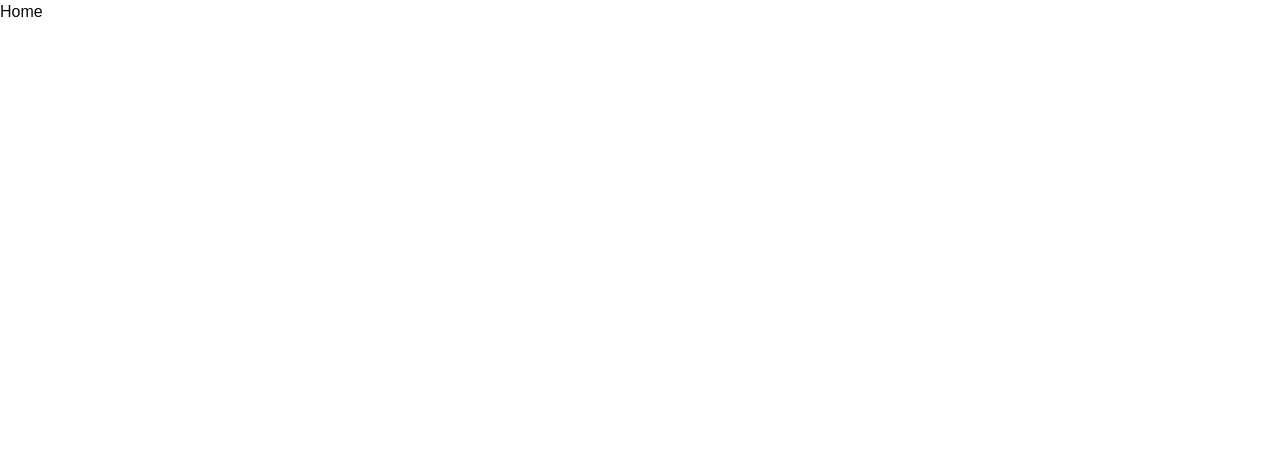
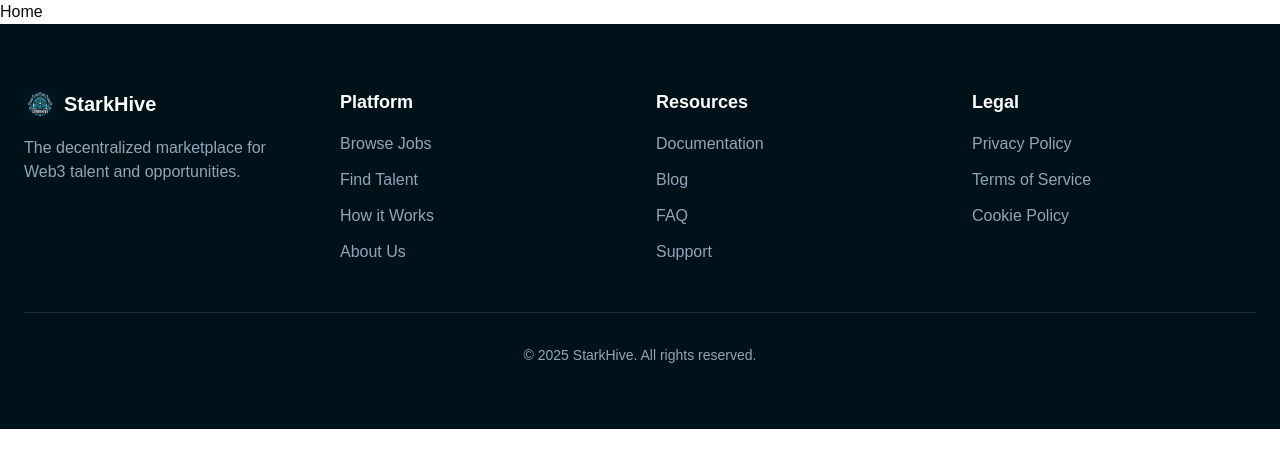
Before and after one commit to StarkHive/starkhive-web, a Next.js app: page / in a window 1280 px wide. Shown: the top 468 px of the page. Built offline with nearby package versions, Linux system fonts and the light colour scheme.

Commit message:
feat: add footer component and integrate it into the layout

```diff
--- a/app/layout.tsx
+++ b/app/layout.tsx
@@ -1,6 +1,7 @@
 import type { Metadata } from "next";
 import { Inter } from "next/font/google";
 import "./globals.css";
+import Footer from "@/components/ui/footer";
 
 const inter = Inter({
   variable: "--font-inter",
@@ -19,7 +20,10 @@ export default function RootLayout({
 }>) {
   return (
     <html lang="en">
-      <body className={`${inter.variable} antialiased`}>{children}</body>
+      <body className={`${inter.variable} antialiased`}>{children}
+
+        <Footer/>
+      </body>
     </html>
   );
 }
--- /dev/null
+++ b/components/ui/footer.tsx
@@ -0,0 +1,77 @@
+import React from 'react';
+import Link from 'next/link';
+import Image from 'next/image';
+
+const FooterLink = ({ href, children }: { href: string; children: React.ReactNode }) => (
+  <li>
+    <Link
+      href={href}
+      className="text-[#94A3B8] hover:text-white transition-colors focus:outline-none focus:ring-2 focus:ring-blue-400 focus:ring-offset-2 focus:ring-offset-[#001219] rounded"
+    >
+      {children}
+    </Link>
+  </li>
+);
+
+const Footer = () => {
+  const currentYear = new Date().getFullYear();
+
+  return (
+    <footer className="bg-[#001219] py-8 md:py-16" role="contentinfo">
+      <div className="max-w-7xl mx-auto px-4 md:px-6">
+        <div className="grid grid-cols-1 md:grid-cols-4 gap-8 mb-8 md:mb-12">
+          <div>
+            <Link
+              href="/"
+              className="inline-flex items-center gap-2 mb-4 focus:outline-none focus:ring-2 focus:ring-blue-400 focus:ring-offset-2 focus:ring-offset-[#001219] rounded"
+              aria-label="StarkHive Home"
+            >
+              <Image src="/assets/images/logo.jpeg" alt="logo" height={120} width={120} className="h-8 w-8" />
+              <span className="text-white text-xl font-semibold">StarkHive</span>
+            </Link>
+            <p className="text-[#94A3B8] text-base">
+              The decentralized marketplace for Web3 talent and opportunities.
+            </p>
+          </div>
+
+          <nav aria-labelledby="platform-navigation">
+            <h2 id="platform-navigation" className="text-white text-lg font-semibold mb-4">Platform</h2>
+            <ul className="space-y-3">
+              <FooterLink href="/jobs">Browse Jobs</FooterLink>
+              <FooterLink href="/talent">Find Talent</FooterLink>
+              <FooterLink href="/how-it-works">How it Works</FooterLink>
+              <FooterLink href="/about">About Us</FooterLink>
+            </ul>
+          </nav>
+
+          <nav aria-labelledby="resources-navigation">
+            <h2 id="resources-navigation" className="text-white text-lg font-semibold mb-4">Resources</h2>
+            <ul className="space-y-3">
+              <FooterLink href="/documentation">Documentation</FooterLink>
+              <FooterLink href="/blog">Blog</FooterLink>
+              <FooterLink href="/faq">FAQ</FooterLink>
+              <FooterLink href="/support">Support</FooterLink>
+            </ul>
+          </nav>
+
+          <nav aria-labelledby="legal-navigation">
+            <h2 id="legal-navigation" className="text-white text-lg font-semibold mb-4">Legal</h2>
+            <ul className="space-y-3">
+              <FooterLink href="/privacy">Privacy Policy</FooterLink>
+              <FooterLink href="/terms">Terms of Service</FooterLink>
+              <FooterLink href="/cookies">Cookie Policy</FooterLink>
+            </ul>
+          </nav>
+        </div>
+
+        <div className="border-t border-[#1E293B] pt-6 md:pt-8">
+          <p className="text-[#94A3B8] text-sm md:text-center">
+            © {currentYear} StarkHive. All rights reserved.
+          </p>
+        </div>
+      </div>
+    </footer>
+  );
+};
+
+export default Footer;
```
